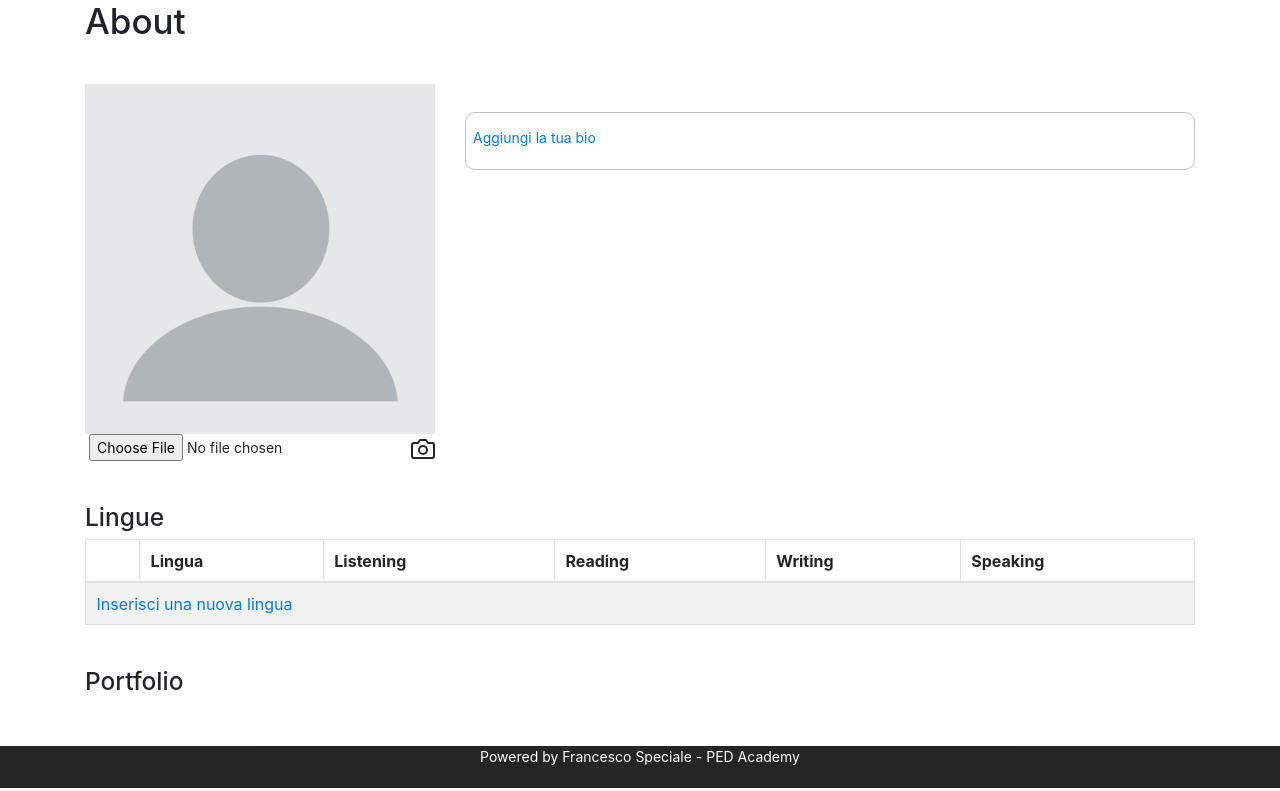
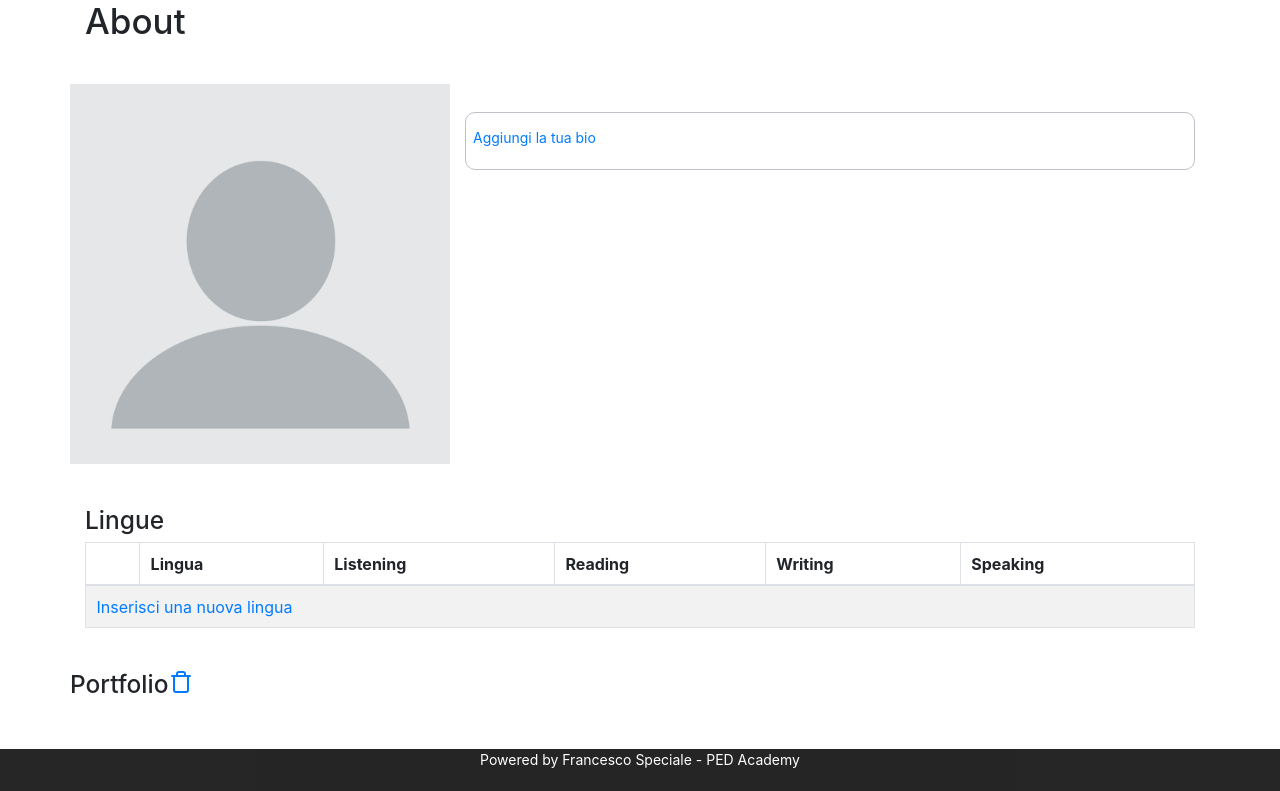
Before and after one commit to fraspecial/ped-academy-project, a PHP site: page /mio-progetto/about in a window 1280 px wide. Shown: the part 54-845 px from the top of the page. Run offline with PHP 8.4, Linux system fonts and the light colour scheme; the visitor is signed in with stand-in values (Sample User, id 1); data that the repository does not hold is empty; some libraries are stand-ins or nearby versions.

Commit message:
update 4 gennaio

```diff
--- /dev/null
+++ b/assets/about-style.css
@@ -0,0 +1,57 @@
+.carousel-caption{
+    background-color: rgba(161, 158, 158, 0.39);
+    border-radius: 20px 0 0 0;
+    bottom: 0;
+    left: 0;
+    right: 0;
+}
+
+textarea{
+    width: 100%;
+}
+
+svg:hover{
+    color: black;
+}
+
+#picform{
+    position: absolute;
+    width: 100%;
+    height: 100%;
+    display: flex;
+    align-items: center;
+    justify-content: center;
+    top: 0;
+    left: 0;
+}
+
+#picform label{
+
+    width: 50%;
+    height: 50%;
+}
+
+#picform label svg{
+    width: 100%;
+    height: 100%;
+}
+
+#overlay{
+    position: absolute;
+    top: 0;
+    left: 0;
+    width: 100%;
+    height: 100%;
+    background-color: rgba(104, 101, 101, 0.39);
+}
+
+.col-4{
+    padding: 0;
+}
+
+#picform a{
+    z-index: 1;
+    position: absolute;
+    left: 2px;
+    top: 2px;
+}
--- a/assets/about.js
+++ b/assets/about.js
@@ -84,6 +84,22 @@ function editPic(image){
     $('textarea[name="caption"]').text(caption);
 }
 
+function handlerIn(){
+
+    $("#overlay").fadeIn();
+    $("#picform a").fadeIn();
+    $("#picform label").fadeIn();
+
+}
+
+function handlerOut(){
+
+    $( "#overlay").fadeOut();
+    $("#picform a").fadeOut();
+    $( "#picform label").fadeOut();
+
+}
+
 $(window).on('load', function(){
     $('.edit').on('click', function(){
         if($(this).hasClass('bio'))
@@ -103,4 +119,13 @@ $(window).on('load', function(){
             addPic();
     });
 
+    $('#propic').change(function () {
+        $('#picform').submit();
+    });
+
+
+    $('#overlay').hide();
+    $('#picform label').hide();
+    $('#picform a').hide();
+    $('#picform').hover(handlerIn, handlerOut);
 });
--- a/assets/script.js
+++ b/assets/script.js
@@ -35,6 +35,23 @@ function validate(event) {
     event.target.classList.add('was-validated');
 }
 
+function createPostForm(){
+    $('.modal-body').html("");
+    $('#modalTitle').text('Modifica post');
+    $('.modal-body').append("<div class='row form-group'></div>");
+    $('.modal-body .row').append("<label for='title'>Titolo</label>");
+    $('.modal-body .row').append("<input class='form-control' type='text' name='title'>");
+    $('.modal-body').append("<div class='row form-group'></div>");
+    $('.modal-body .row:nth-child(2)').append("<label for='content'>Contenuto</label>");
+    $('.modal-body .row:nth-child(2)').append("<textarea class=''form-control' cols='30' rows='10 name='content'></textarea>");
+}
+
+function editPost(title, content){
+    createPostForm();
+    $('input[name="title"]').attr('value', title);
+    $('textarea').text(content);
+}
+
 $(window).on("load", function () {
 
     $('#form-tag').on('submit', function(){
@@ -47,7 +64,12 @@ $(window).on("load", function () {
         filter(event.target.text);
     });
 
-    const forms = document.querySelectorAll('form');
-    for (form of forms)
-        form.addEventListener('submit', validate);
+    $('form').submit(validate);
+
+    $('.edit').on('click', function () {
+        if($(this).hasClass('post')){
+            editPost($(this).parents().siblings('.col-11').children('h3').text(),
+            $(this).parents('article').children('p').text());
+        }
+    });
 });
--- a/assets/style.css
+++ b/assets/style.css
@@ -93,32 +93,6 @@ input[type="search"]{
     width: 80%;
 }
 
-.carousel-caption{
-    background-color: rgba(161, 158, 158, 0.39);
-    border-radius: 20px 0 0 0;
-    bottom: 0;
-    left: 0;
-    right: 0;
-}
-
-textarea{
-    width: 100%;
-}
-
-svg:hover{
-    color: black;
-}
-
-#propic-icon{
-    position: relative;
-}
-
-#propic-icon svg{
-    position: absolute;
-    bottom: 0;
-    right:0;
-}
-
 .hidden{
     display: none;
 }
--- a/view/about.php
+++ b/view/about.php
@@ -1,6 +1,8 @@
 <?php
 include_once 'modules/header.php';
 ?>
+<link rel="stylesheet" href="assets/about-style.css">
+
 <div class="container">
     <h1>About</h1>
 
@@ -8,20 +10,31 @@ include_once 'modules/header.php';
         <div class="row">
             <div class="col-4">
                 <picture class="img-fluid">
-                    <source class="img-fluid" srcset=<?= $user->getPropic() ?>>
-                    <div id="propic-icon">
-                        <img class="img-fluid" src="assets/propic-fallback.png" alt="propic-fallback">
-                        <label for="propic"><svg xmlns="http://www.w3.org/2000/svg" width="24" height="24" viewBox="0 0 24 24" fill="none" stroke="currentColor" stroke-width="2" stroke-linecap="round" stroke-linejoin="round" class="feather feather-camera">
+                    <source class=" propic img-fluid" srcset=<?= $user->getPropic() ?>>
+                    <img class="propic img-fluid" src="assets/propic-fallback.png" alt="propic-fallback">
+                    <div id="overlay"></div>
+                </picture>
+
+                <form id='picform' action="" method="post">
+                    <a href="core/delete-repository.php?propic=<?= $_SESSION['loggedUser'] ?>">
+                        <svg xmlns="http://www.w3.org/2000/svg" width="24" height="24" viewBox="0 0 24 24" fill="none" stroke="currentColor" stroke-width="2" stroke-linecap="round" stroke-linejoin="round" class="feather feather-trash">
+                            <polyline points="3 6 5 6 21 6" />
+                            <path d="M19 6v14a2 2 0 0 1-2 2H7a2 2 0 0 1-2-2V6m3 0V4a2 2 0 0 1 2-2h4a2 2 0 0 1 2 2v2" />
+                        </svg>
+                    </a>
+                    <label for="propic">
+                        <svg xmlns="http://www.w3.org/2000/svg" width="24" height="24" viewBox="0 0 24 24" fill="none" stroke="currentColor" stroke-width="2" stroke-linecap="round" stroke-linejoin="round" class="feather feather-camera">
                             <path d="M23 19a2 2 0 0 1-2 2H3a2 2 0 0 1-2-2V8a2 2 0 0 1 2-2h4l2-3h6l2 3h4a2 2 0 0 1 2 2z">
                             </path>
                             <circle cx="12" cy="13" r="4">
                             </circle>
                         </svg>
                     </label>
-                        <input type="file" name="propic" id="" accept="image/*">
+                    <input class="hidden" type="file" name="propic" id="propic" accept="image/*">
+                    <input type="hidden" name="type" value="propic">
+                </form>
             </div>
-                </picture>
-            </div>
+
             <div class="col-8">
                 <article>
                     <h3><?= $user->getName() . ' ' . $user->getSurname(); ?></h3>
@@ -61,10 +74,12 @@ include_once 'modules/header.php';
                                 <path d="M11 4H4a2 2 0 0 0-2 2v14a2 2 0 0 0 2 2h14a2 2 0 0 0 2-2v-7"></path>
                                 <path d="M18.5 2.5a2.121 2.121 0 0 1 3 3L12 15l-4 1 1-4 9.5-9.5z"></path>
                             </svg>
-                            <svg class="delete lang" xmlns="http://www.w3.org/2000/svg" width="24" height="24" viewBox="0 0 24 24" fill="none" stroke="currentColor" stroke-width="2" stroke-linecap="round" stroke-linejoin="round" class="feather feather-trash">
+                            <a href="core/delete-repository.php?lang=<?= $language->getName() ?>">
+                                <svg xmlns="http://www.w3.org/2000/svg" width="24" height="24" viewBox="0 0 24 24" fill="none" stroke="currentColor" stroke-width="2" stroke-linecap="round" stroke-linejoin="round" class="feather feather-trash">
                                     <polyline points="3 6 5 6 21 6" />
                                     <path d="M19 6v14a2 2 0 0 1-2 2H7a2 2 0 0 1-2-2V6m3 0V4a2 2 0 0 1 2-2h4a2 2 0 0 1 2 2v2" />
                                 </svg>
+                            </a>
                         </td>
                         <td><?= $language->getName() ?></td>
                         <td class="Listening"><?= $language->getListening() ?></td>
@@ -82,7 +97,16 @@ include_once 'modules/header.php';
         </table>
     </section>
     <section class="mb-5">
+
+        <div class='row'>
             <h3>Portfolio</h3>
+            <a href="core/delete-repository.php?portfolio=<?= $_SESSION['loggedUser'] ?>">
+                <svg xmlns="http://www.w3.org/2000/svg" width="24" height="24" viewBox="0 0 24 24" fill="none" stroke="currentColor" stroke-width="2" stroke-linecap="round" stroke-linejoin="round" class="feather feather-trash">
+                    <polyline points="3 6 5 6 21 6" />
+                    <path d="M19 6v14a2 2 0 0 1-2 2H7a2 2 0 0 1-2-2V6m3 0V4a2 2 0 0 1 2-2h4a2 2 0 0 1 2 2v2" />
+                </svg>
+            </a>
+        </div>
         <div class="row carousel-row justify-content-center">
             <div class="col-8">
                 <div id="carouselExampleIndicators" class="carousel slide" data-ride="carousel">
@@ -107,7 +131,7 @@ include_once 'modules/header.php';
                                             <h5><?= $picture->getTitle() ?></h5>
                                         </div>
                                         <div class="col-3">
-                                            <svg class='add' data-toggle="modal" data-target="#modal" xmlns="http://www.w3.org/2000/svg" width="24" height="24" viewBox="0 0 24 24" fill="none" stroke="currentColor" stroke-width="2" stroke-linecap="round" stroke-linejoin="round" class="feather feather-plus">
+                                            <svg class='add pic' data-toggle="modal" data-target="#modal" xmlns="http://www.w3.org/2000/svg" width="24" height="24" viewBox="0 0 24 24" fill="none" stroke="currentColor" stroke-width="2" stroke-linecap="round" stroke-linejoin="round" class="feather feather-plus">
                                                 <line x1="12" y1="5" x2="12" y2="19"></line>
                                                 <line x1="5" y1="12" x2="19" y2="12"></line>
                                             </svg>
@@ -115,10 +139,13 @@ include_once 'modules/header.php';
                                                 <path d="M11 4H4a2 2 0 0 0-2 2v14a2 2 0 0 0 2 2h14a2 2 0 0 0 2-2v-7"></path>
                                                 <path d="M18.5 2.5a2.121 2.121 0 0 1 3 3L12 15l-4 1 1-4 9.5-9.5z"></path>
                                             </svg>
-                                            <svg class="delete pic" xmlns="http://www.w3.org/2000/svg" width="24" height="24" viewBox="0 0 24 24" fill="none" stroke="currentColor" stroke-width="2" stroke-linecap="round" stroke-linejoin="round" class="feather feather-trash">
+
+                                            <a href="core/delete-repository.php?pic=<?= $picture->getPath() ?>">
+                                                <svg xmlns="http://www.w3.org/2000/svg" width="24" height="24" viewBox="0 0 24 24" fill="none" stroke="currentColor" stroke-width="2" stroke-linecap="round" stroke-linejoin="round" class="feather feather-trash">
                                                     <polyline points="3 6 5 6 21 6" />
                                                     <path d="M19 6v14a2 2 0 0 1-2 2H7a2 2 0 0 1-2-2V6m3 0V4a2 2 0 0 1 2-2h4a2 2 0 0 1 2 2v2" />
                                                 </svg>
+                                            </a>
                                         </div>
                                     </div>
                                     <p><?= $picture->getCaption() ?></p>
--- a/view/index.php
+++ b/view/index.php
@@ -32,7 +32,7 @@ include_once 'modules/header.php';
                         <h3><?= $post->getTitle() ?></h3>
                     </div>
                     <div class="col-1">
-                        <a href="edit"><img src="assets/edit.svg" alt="edit"></a>
+                        <a class='edit post' data-toggle="modal" href="#modal"><img src="assets/edit.svg" alt="edit"></a>
                         <a href="delete"><img src="assets/trash.svg" alt="delete"></a>
                     </div>
                 </div>
--- a/view/modules/footer.php
+++ b/view/modules/footer.php
@@ -21,11 +21,13 @@
         </div>
     </div>
 </div>
-
-<script src="https://ajax.googleapis.com/ajax/libs/jquery/3.4.1/jquery.min.js"></script>
-<script src="https://code.jquery.com/jquery-3.2.1.slim.min.js" integrity="sha384-KJ3o2DKtIkvYIK3UENzmM7KCkRr/rE9/Qpg6aAZGJwFDMVNA/GpGFF93hXpG5KkN" crossorigin="anonymous"></script>
-<script src="https://cdnjs.cloudflare.com/ajax/libs/popper.js/1.12.9/umd/popper.min.js" integrity="sha384-ApNbgh9B+Y1QKtv3Rn7W3mgPxhU9K/ScQsAP7hUibX39j7fakFPskvXusvfa0b4Q" crossorigin="anonymous"></script>
-<script src="https://maxcdn.bootstrapcdn.com/bootstrap/4.0.0/js/bootstrap.min.js" integrity="sha384-JZR6Spejh4U02d8jOt6vLEHfe/JQGiRRSQQxSfFWpi1MquVdAyjUar5+76PVCmYl" crossorigin="anonymous"></script>
+<script src="https://code.jquery.com/jquery-3.4.1.slim.min.js" integrity="sha384-J6qa4849blE2+poT4WnyKhv5vZF5SrPo0iEjwBvKU7imGFAV0wwj1yYfoRSJoZ+n" crossorigin="anonymous"></script>
+<script src="https://cdn.jsdelivr.net/npm/popper.js@1.16.0/dist/umd/popper.min.js" integrity="sha384-Q6E9RHvbIyZFJoft+2mJbHaEWldlvI9IOYy5n3zV9zzTtmI3UksdQRVvoxMfooAo" crossorigin="anonymous"></script>
+<script src="https://stackpath.bootstrapcdn.com/bootstrap/4.4.1/js/bootstrap.min.js" integrity="sha384-wfSDF2E50Y2D1uUdj0O3uMBJnjuUD4Ih7YwaYd1iqfktj0Uod8GCExl3Og8ifwB6" crossorigin="anonymous"></script>
+<script
+  src="https://code.jquery.com/jquery-3.4.1.min.js"
+  integrity="sha256-CSXorXvZcTkaix6Yvo6HppcZGetbYMGWSFlBw8HfCJo="
+  crossorigin="anonymous"></script>
 <script src="assets/script.js"></script>
 
 </body>
```
Lines whose indentation alone changed are shown as unchanged.
